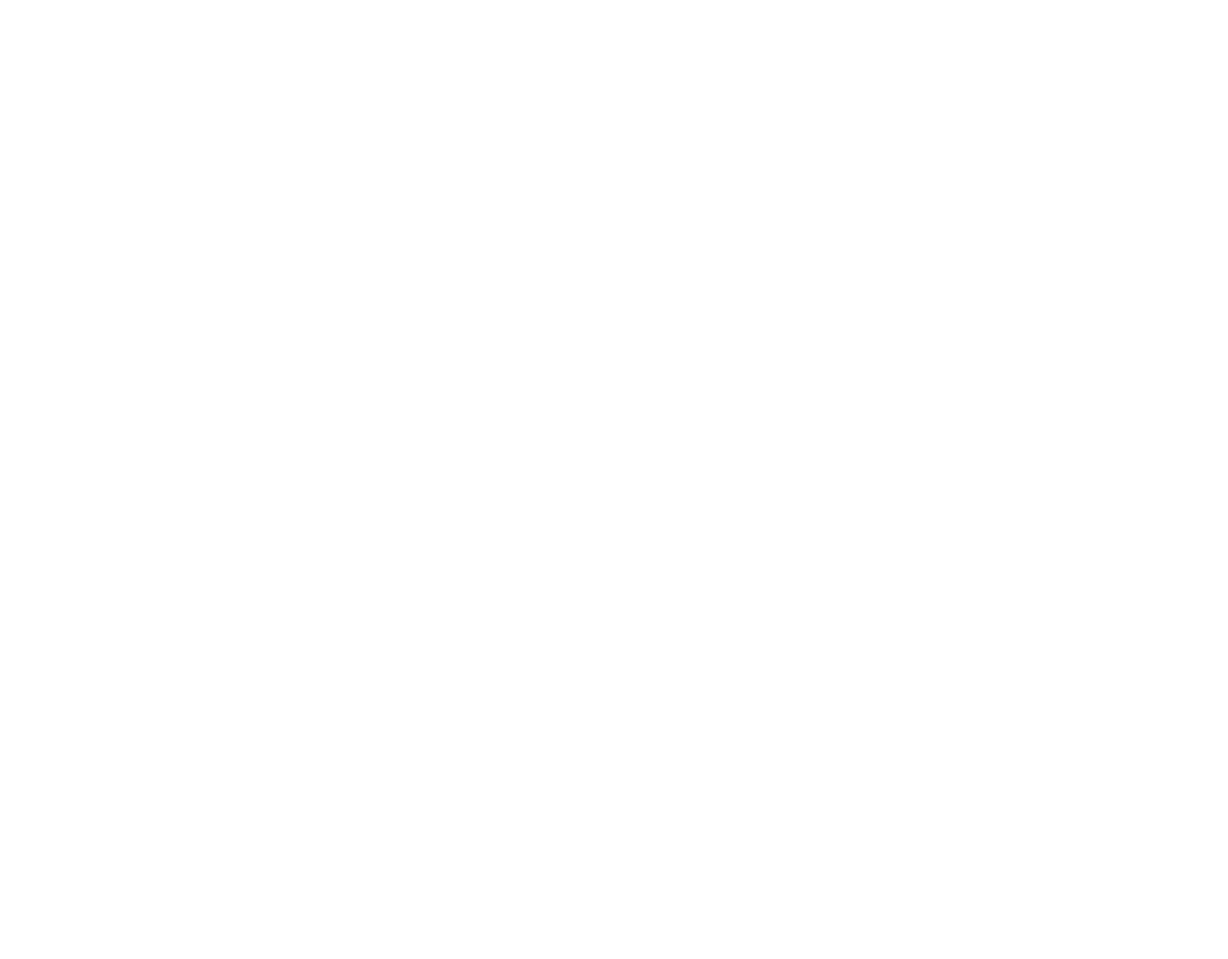
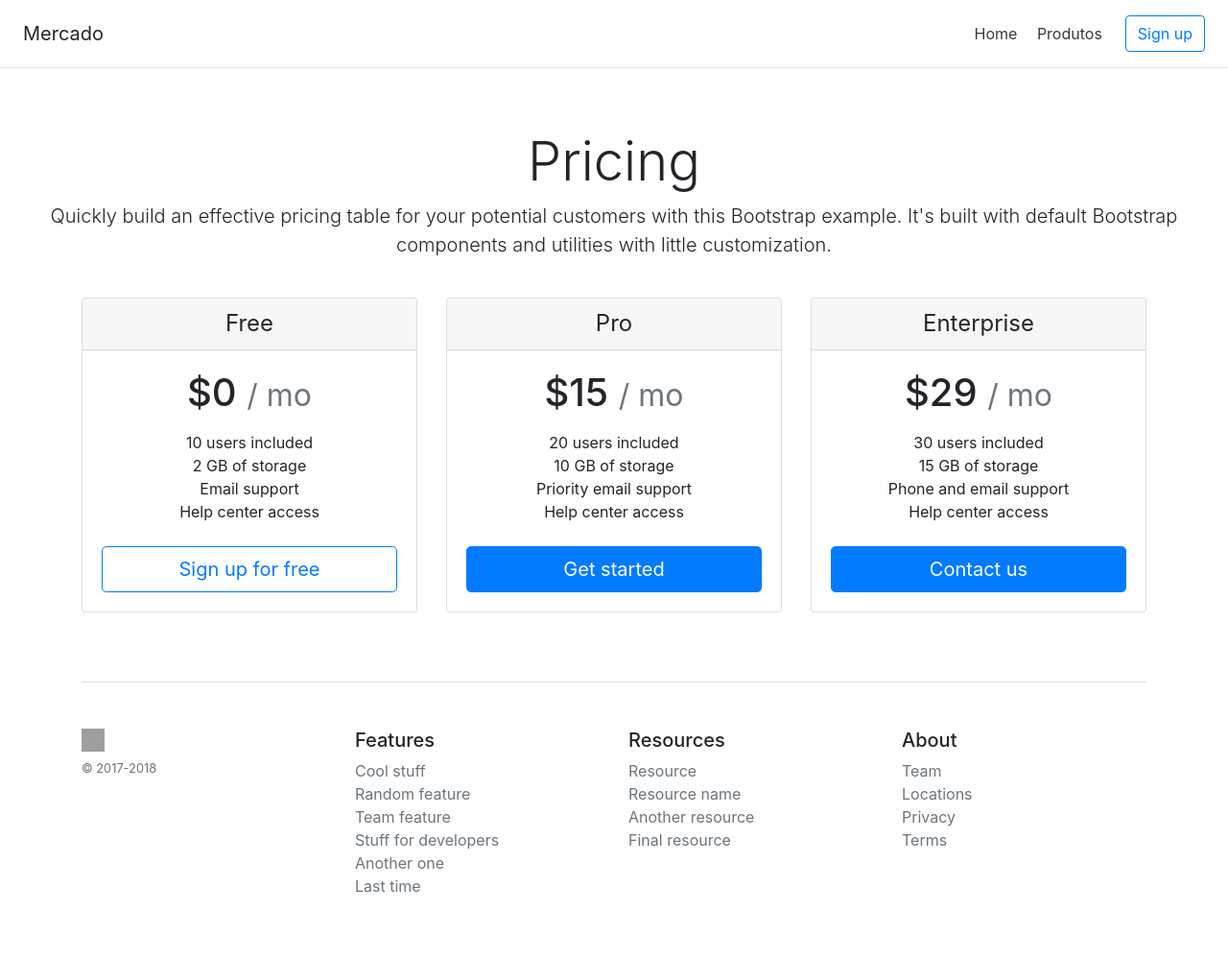
Before and after one commit to guilehm/Mercado, a Django app: page / in a window 1280 px wide. Before the commit the page is empty. Shown: the whole page at 96% size. Before the commit the page ends 800 px from the top, so only its background shows below. Run offline with Django 3.2, Linux system fonts and the light colour scheme; some libraries are stand-ins or nearby versions; grey boxes are pictures that could not be loaded.

Commit message:
Index extending from base

```diff
--- a/core/templates/core/base.html
+++ b/core/templates/core/base.html
@@ -11,9 +11,56 @@
     <title>Hello, world!</title>
   </head>
   <body>
+    <div class="d-flex flex-column flex-md-row align-items-center p-3 px-md-4 mb-3 bg-white border-bottom box-shadow">
+      <h5 class="my-0 mr-md-auto font-weight-normal">Mercado</h5>
+      <nav class="my-2 my-md-0 mr-md-3">
+        <a class="p-2 text-dark" href="#">Home</a>
+        <a class="p-2 text-dark" href="#">Produtos</a>
+      </nav>
+      <a class="btn btn-outline-primary" href="#">Sign up</a>
+    </div>
+
     {% block content %}
+      {% endblock %}
 
-    {% endblock %}
+      <footer class="pt-4 my-md-5 pt-md-5 border-top">
+        <div class="row">
+          <div class="col-12 col-md">
+            <img class="mb-2" src="https://getbootstrap.com/assets/brand/bootstrap-solid.svg" alt="" width="24" height="24">
+            <small class="d-block mb-3 text-muted">&copy; 2017-2018</small>
+          </div>
+          <div class="col-6 col-md">
+            <h5>Features</h5>
+            <ul class="list-unstyled text-small">
+              <li><a class="text-muted" href="#">Cool stuff</a></li>
+              <li><a class="text-muted" href="#">Random feature</a></li>
+              <li><a class="text-muted" href="#">Team feature</a></li>
+              <li><a class="text-muted" href="#">Stuff for developers</a></li>
+              <li><a class="text-muted" href="#">Another one</a></li>
+              <li><a class="text-muted" href="#">Last time</a></li>
+            </ul>
+          </div>
+          <div class="col-6 col-md">
+            <h5>Resources</h5>
+            <ul class="list-unstyled text-small">
+              <li><a class="text-muted" href="#">Resource</a></li>
+              <li><a class="text-muted" href="#">Resource name</a></li>
+              <li><a class="text-muted" href="#">Another resource</a></li>
+              <li><a class="text-muted" href="#">Final resource</a></li>
+            </ul>
+          </div>
+          <div class="col-6 col-md">
+            <h5>About</h5>
+            <ul class="list-unstyled text-small">
+              <li><a class="text-muted" href="#">Team</a></li>
+              <li><a class="text-muted" href="#">Locations</a></li>
+              <li><a class="text-muted" href="#">Privacy</a></li>
+              <li><a class="text-muted" href="#">Terms</a></li>
+            </ul>
+          </div>
+        </div>
+      </footer>
+    </div>
     <!-- Optional JavaScript -->
     <!-- jQuery first, then Popper.js, then Bootstrap JS -->
     <script src="https://code.jquery.com/jquery-3.2.1.slim.min.js" integrity="sha384-KJ3o2DKtIkvYIK3UENzmM7KCkRr/rE9/Qpg6aAZGJwFDMVNA/GpGFF93hXpG5KkN" crossorigin="anonymous"></script>
--- a/core/templates/core/index.html
+++ b/core/templates/core/index.html
@@ -3,4 +3,57 @@
 
 {% block content %}
 
+    <div class="pricing-header px-3 py-3 pt-md-5 pb-md-4 mx-auto text-center">
+      <h1 class="display-4">Pricing</h1>
+      <p class="lead">Quickly build an effective pricing table for your potential customers with this Bootstrap example. It's built with default Bootstrap components and utilities with little customization.</p>
+    </div>
+
+    <div class="container">
+      <div class="card-deck mb-3 text-center">
+        <div class="card mb-4 box-shadow">
+          <div class="card-header">
+            <h4 class="my-0 font-weight-normal">Free</h4>
+          </div>
+          <div class="card-body">
+            <h1 class="card-title pricing-card-title">$0 <small class="text-muted">/ mo</small></h1>
+            <ul class="list-unstyled mt-3 mb-4">
+              <li>10 users included</li>
+              <li>2 GB of storage</li>
+              <li>Email support</li>
+              <li>Help center access</li>
+            </ul>
+            <button type="button" class="btn btn-lg btn-block btn-outline-primary">Sign up for free</button>
+          </div>
+        </div>
+        <div class="card mb-4 box-shadow">
+          <div class="card-header">
+            <h4 class="my-0 font-weight-normal">Pro</h4>
+          </div>
+          <div class="card-body">
+            <h1 class="card-title pricing-card-title">$15 <small class="text-muted">/ mo</small></h1>
+            <ul class="list-unstyled mt-3 mb-4">
+              <li>20 users included</li>
+              <li>10 GB of storage</li>
+              <li>Priority email support</li>
+              <li>Help center access</li>
+            </ul>
+            <button type="button" class="btn btn-lg btn-block btn-primary">Get started</button>
+          </div>
+        </div>
+        <div class="card mb-4 box-shadow">
+          <div class="card-header">
+            <h4 class="my-0 font-weight-normal">Enterprise</h4>
+          </div>
+          <div class="card-body">
+            <h1 class="card-title pricing-card-title">$29 <small class="text-muted">/ mo</small></h1>
+            <ul class="list-unstyled mt-3 mb-4">
+              <li>30 users included</li>
+              <li>15 GB of storage</li>
+              <li>Phone and email support</li>
+              <li>Help center access</li>
+            </ul>
+            <button type="button" class="btn btn-lg btn-block btn-primary">Contact us</button>
+          </div>
+        </div>
+      </div>
 {% endblock %}
```
